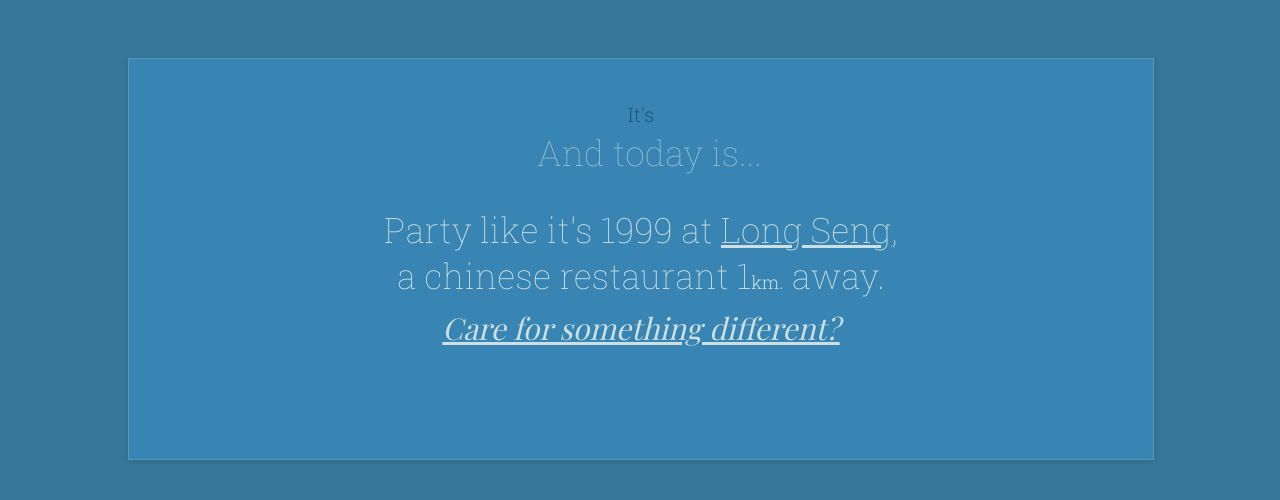
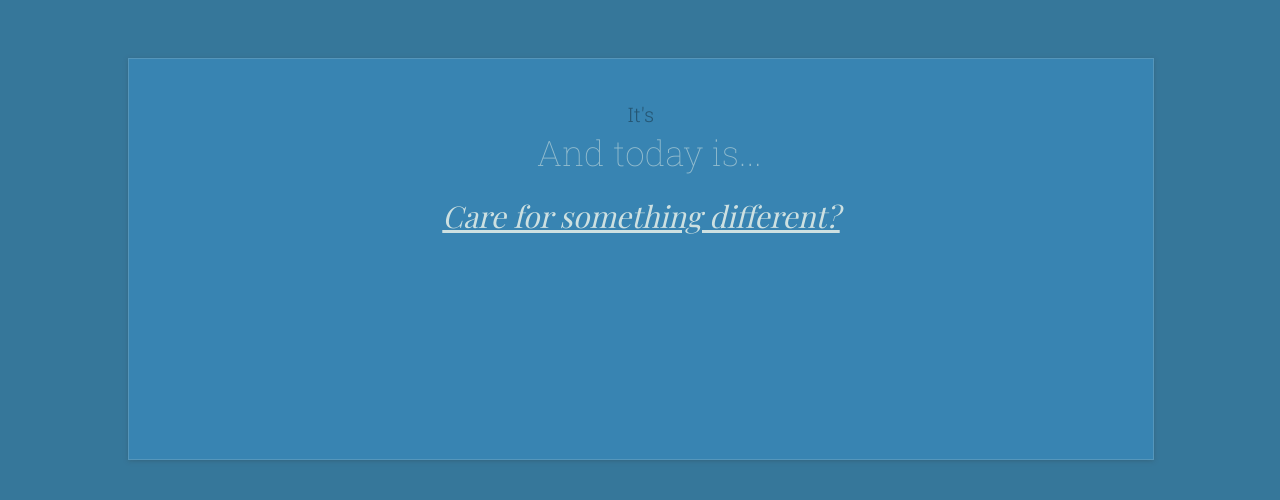
Before and after one commit to sagivmalihi/celebrate, a plain HTML site: page static/index.html in a window 1280 px wide. Drawn offline with nearby package versions, Linux system fonts and the light colour scheme; no server answers; a web font is replaced by a local one.

Commit message:
temporarily commented out static foursquare link

```diff
--- a/static/index.html
+++ b/static/index.html
@@ -36,8 +36,7 @@
         <div class="date">It's </div>
         <div class="whynot">And today is...</div>
         <div class="holiday"></div>
-       <!-- <div class="backup"><a href="http://en.wikipedia.org/wiki/Chinese_New_Year" target="_blank">*</a></div> -->
-        <div class="checkout">Party like it's 1999 at <a href="https://foursquare.com/v/long-seng-%D7%9C%D7%95%D7%A0%D7%92-%D7%A1%D7%A0%D7%92/4c3cb4a0a97bbe9af8e1fadd" target="_blank"> Long Seng</a>, <br> a chinese restaurant 1<span style="font-size:18px; font-weight:300;">km.</span> away.</div>
+      <!--  <div class="checkout">Party like it's 1999 at <a href="https://foursquare.com/v/long-seng-%D7%9C%D7%95%D7%A0%D7%92-%D7%A1%D7%A0%D7%92/4c3cb4a0a97bbe9af8e1fadd" target="_blank"> Long Seng</a>, <br> a chinese restaurant 1<span style="font-size:18px; font-weight:300;">km.</span> away.</div> -->
         <a class="other" href="/">Care for something different?</a>
         </div>
     </body>
```
